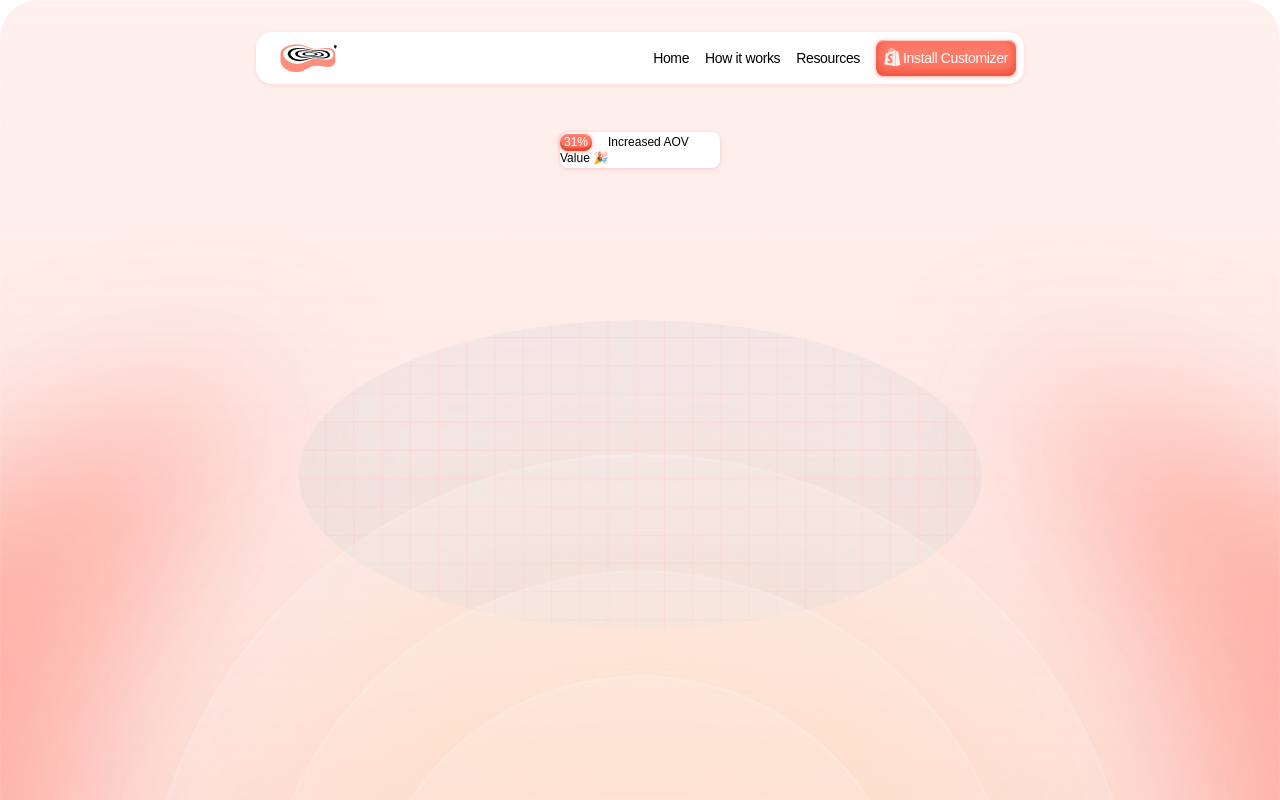
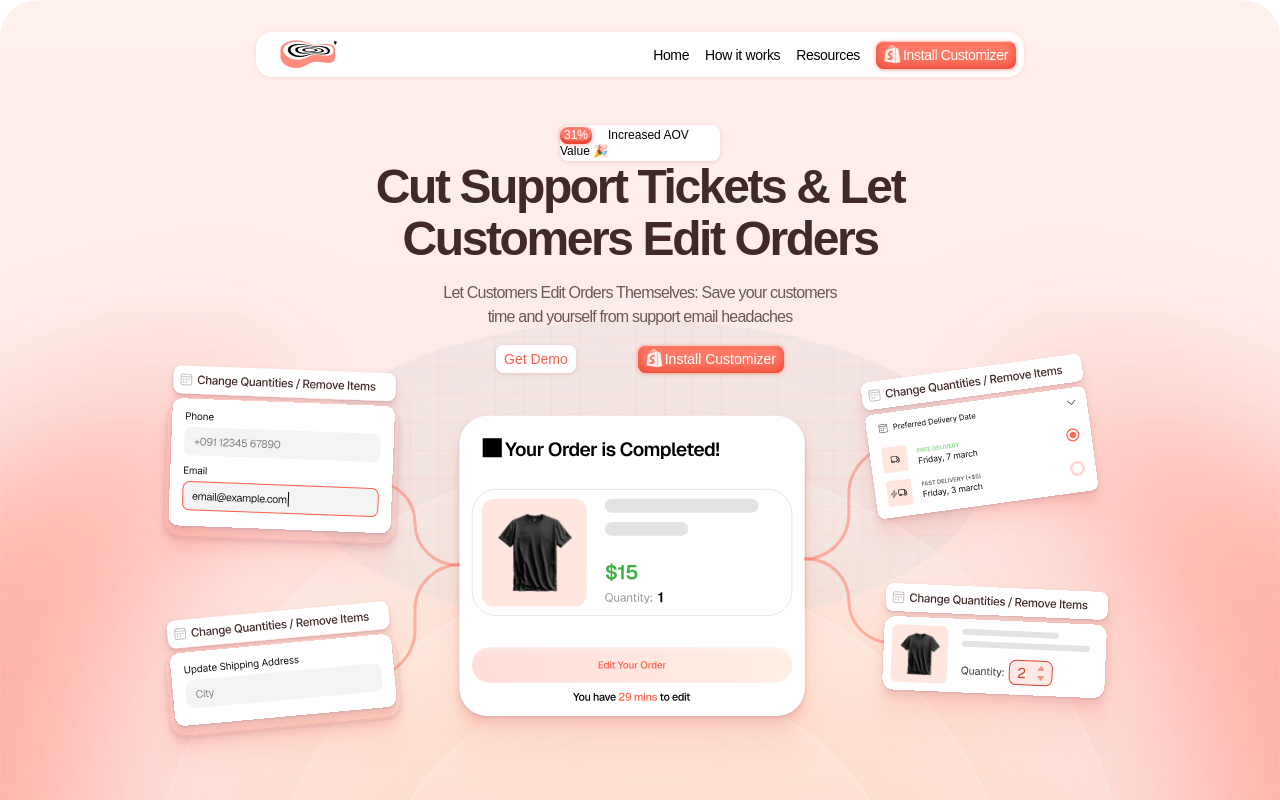
Before and after one commit to janakshukla/Dayui, a React (Vite) app: page /day2 in a window 1280 px wide. Built offline with nearby package versions, Linux system fonts and the light colour scheme.

Commit message:
add: integrate Button component into Day2 page and enhance layout with new content

```diff
--- a/src/Pages/Day2.tsx
+++ b/src/Pages/Day2.tsx
@@ -1,5 +1,7 @@
 import bgimage from "../assets/day2/Frame 2147225952.svg";
+import Button from "../components/day2/Button";
 import Navbar from "../components/day2/Navbar";
+import Hero from "../assets/day2/hero.svg"
 const Day2 = () => {
   return (
     <div
@@ -11,6 +13,15 @@ const Day2 = () => {
         <span className="px-1 py-0.5 text-white mr-4 rounded-lg bg-[#FF7A68] shadow-[inset_0_0.89px_0.89px_0_#FFFFFF,inset_0_-3.57px_1.78px_0px_#EB4630] drop-shadow-sm drop-shadow-[#FF5E49]/45 ">31%</span>
         Increased AOV Value 🎉
       </h1>
+      <div className="flex flex-col items-center justify-center ">
+        <h1 className="font-geist font-semibold text-5xl text-[#402926] text-center tracking-tighter leading-[52.2px] " >Cut Support Tickets & Let <br /> Customers Edit Orders</h1>
+        <p className="font-geist font-medium  text-[#402926]/77 mt-4 text-center tracking-tighter  ">Let Customers Edit Orders Themselves: Save your customers <br /> time and yourself from support email headaches</p>
+        <div className="flex justify-between mt-4 items-center w-72 " >
+            <button className="py-1 px-2 text-sm font-medium font-geist bg-white cursor-pointer hover:scale-110 flex gap-0.5 rounded-lg  text-[#FF5E49] drop-shadow-sm drop-shadow-[#9D4034]/20 shadow-[inset_0_-3.57px_11.78px_0_#FFFFFF,inset_0_0.89px_0.89px_0px_#FFFFFF] " >Get Demo</button>
+            <Button/>
+        </div>
+        <img className="-mt-6 " src={Hero} alt="hero" />
+      </div>
     </div>
   );
 };
--- a/src/components/day2/Button.tsx
+++ b/src/components/day2/Button.tsx
@@ -2,7 +2,7 @@ import shop from "../../assets/day2/shop.png";
 
 const Button = () => {
   return (
-    <button className="py-2 px-2 bg-[#FF7A68] cursor-pointer hover:scale-110 flex gap-0.5 rounded-lg  text-white drop-shadow-sm drop-shadow-[#FF5E49]/50 shadow-[inset_0_-3.57px_11.78px_0_#EB4630,inset_0_0.89px_0.89px_0px_#FFFFFF] ">
+    <button className="py-1 px-2 text-sm font-medium font-geist bg-[#FF7A68] cursor-pointer hover:scale-110 flex gap-0.5 rounded-lg  text-white drop-shadow-sm drop-shadow-[#FF5E49]/50 shadow-[inset_0_-3.57px_11.78px_0_#EB4630,inset_0_0.89px_0.89px_0px_#FFFFFF] ">
     <img src={shop} alt="shop" />
     Install Customizer{" "}
   </button>
```
Also changed, not shown: src/assets/day2/hero.svg (added).
